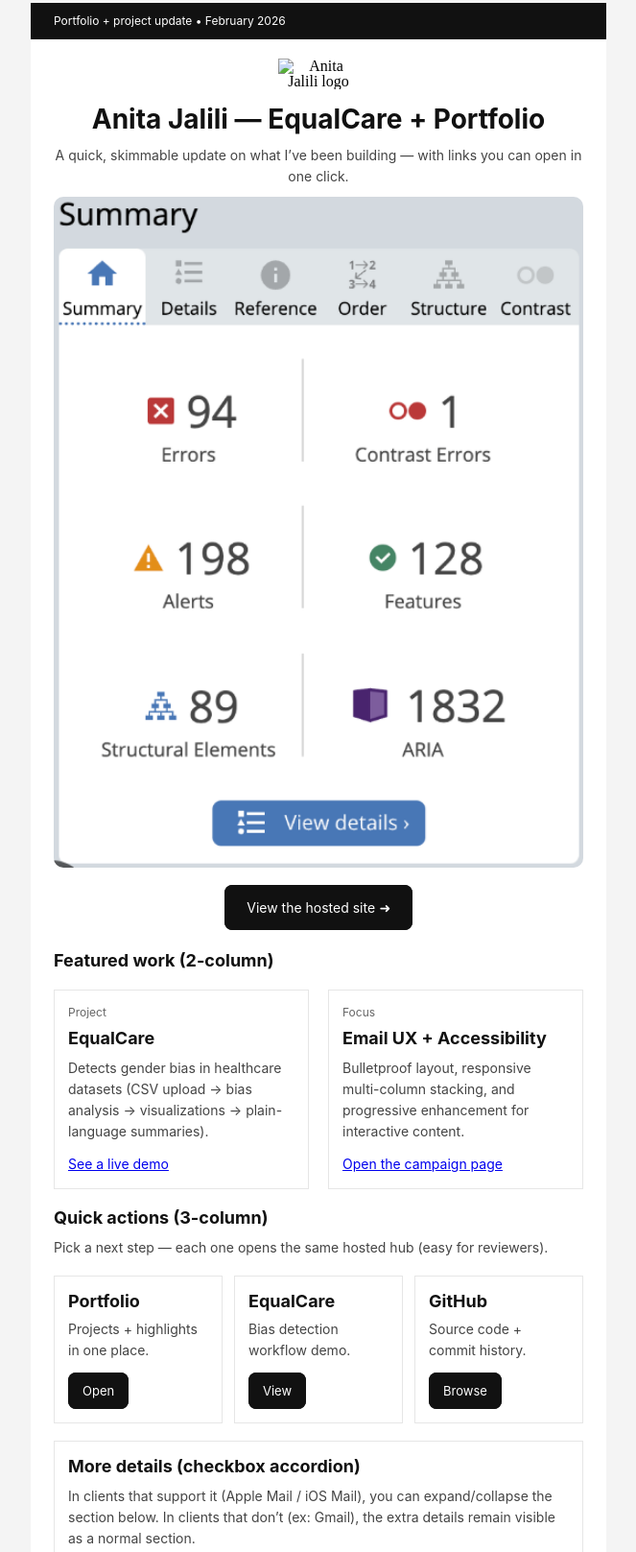
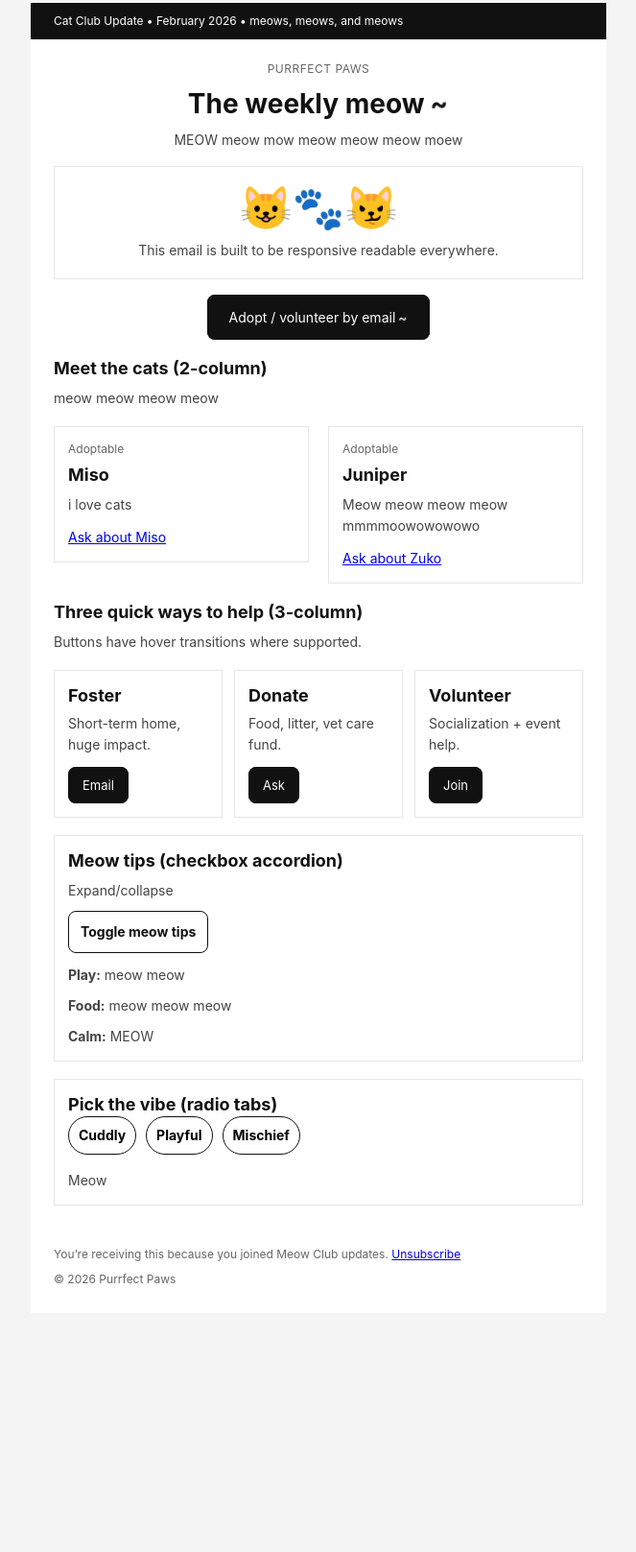
Before and after one commit to babyziba/CS545HW1, a plain HTML site: page index.html in a window 1280 px wide. Shown: the part 21-1638 px from the top of the page at 96% size, without its empty margins (308-971 px from the left). After the commit the page ends 1413 px from the top, so only its background shows below. Drawn offline with Linux system fonts and the light colour scheme.

Commit message:
Update index.html

```diff
--- a/index.html
+++ b/index.html
@@ -1,7 +1,7 @@
 <!DOCTYPE html>
 <html lang="en">
 <head>
-  <title>EqualCare + Portfolio — Quick Update</title>
+  <title>Meow meow meow</title>
   <meta http-equiv="Content-Type" content="text/html; charset=utf-8" />
   <meta name="viewport" content="width=device-width, initial-scale=1" />
   <meta http-equiv="X-UA-Compatible" content="IE=edge" />
@@ -27,7 +27,7 @@
       line-height: inherit !important;
     }
 
-    /* TYPOGRAPHY */
+    /* TYPOGRAPHY (student code: basic + readable, no gradients) */
     .text { font-family: Inter, Arial, Helvetica, sans-serif; }
     .h1 { font-size: 28px; line-height: 34px; }
     .h2 { font-size: 18px; line-height: 24px; }
@@ -41,19 +41,20 @@
     /* INTERACTIVE BUTTON + LINKS */
     .btn a { transition: background-color 180ms ease, border-color 180ms ease, color 180ms ease, letter-spacing 180ms ease; }
     .btn a:hover { background-color: #2b2b2b !important; letter-spacing: .4px; }
-
     .link { transition: color 160ms ease, text-decoration-thickness 160ms ease; }
     .link:hover { color: #111111 !important; text-decoration-thickness: 3px; }
 
-    /* KEYFRAMES ANIMATION (NO opacity/scale) */
-    @keyframes nudgeRight {
-      0%   { transform: translateX(0px); }
-      45%  { transform: translateX(3px); }
-      100% { transform: translateX(0px); }
+    /* KEYFRAMES ANIMATION */
+    @keyframes wiggleTail {
+      0%   { transform: rotate(0deg) translateX(0px); }
+      35%  { transform: rotate(6deg) translateX(2px); }
+      70%  { transform: rotate(-6deg) translateX(-2px); }
+      100% { transform: rotate(0deg) translateX(0px); }
     }
-    .arrow {
+    .tail {
       display: inline-block;
-      animation: nudgeRight 1.6s ease-in-out infinite;
+      transform-origin: 10% 50%;
+      animation: wiggleTail 1.4s ease-in-out infinite;
     }
 
     /* CHECKED-BOX ACCORDION */
@@ -82,6 +83,7 @@
       .stack-column-cell { display: block !important; width: 100% !important; max-width: 100% !important; }
       .stack-column-cell { padding-left: 0 !important; padding-right: 0 !important; }
       .center-on-mobile { text-align: center !important; }
+      .full-on-mobile { width: 100% !important; }
     }
   </style>
 </head>
@@ -100,39 +102,49 @@
           <tr>
             <td style="background-color:#111111; padding: 10px 24px;" class="pad">
               <p class="text small" style="margin:0; color:#ffffff;">
-                Portfolio + project update • February 2026
+                Cat Club Update • February 2026 • meows, meows, and meows
               </p>
             </td>
           </tr>
 
-          <!-- LOGO + HEADLINE -->
+          <!-- HEADLINE -->
           <tr>
-            <td align="center" style="padding: 20px 24px 10px 24px;" class="pad">
-              <img src="logo.jpeg" width="84" alt="Anita Jalili logo" style="display:block;" />
-              <h1 class="text h1" style="margin:14px 0 0 0; color:#111111;">
-                Anita Jalili — EqualCare + Portfolio
+            <td align="center" style="padding: 22px 24px 10px 24px;" class="pad">
+              <p class="text small" style="margin:0; color:#666666; letter-spacing: .5px;">PURRFECT PAWS</p>
+              <h1 class="text h1" style="margin:10px 0 0 0; color:#111111;">
+                The weekly meow <span class="tail" aria-hidden="true">~</span>
               </h1>
               <p class="text p" style="margin:10px 0 0 0; color:#444444;">
-                A quick, skimmable update on what I’ve been building — with links you can open in one click.
+                MEOW meow mow meow meow meow moew
               </p>
             </td>
           </tr>
 
-          <!-- HERO (REAL IMAGE FROM REPO) -->
+          <!-- HERO (NO PLACEHOLDER IMAGE: TEXT-BASED HERO) -->
           <tr>
-            <td align="center" style="padding: 0 24px 0 24px;" class="pad">
-              <img src="assets/web.png" width="552" alt="Web accessibility preview graphic" style="display:block; width:100%; max-width:552px; height:auto; border-radius: 10px;" />
+            <td align="center" style="padding: 6px 24px 0 24px;" class="pad">
+              <table role="presentation" width="100%" border="0" cellpadding="0" cellspacing="0" style="border:1px solid #e6e6e6; border-radius: 12px;">
+                <tr>
+                  <td align="center" style="padding: 18px 14px;">
+                    <p class="text" style="margin:0; font-size: 44px; line-height: 48px;">😺🐾😼</p>
+                    <p class="text p" style="margin:10px 0 0 0; color:#444444;">
+                      This email is built to be responsive  readable everywhere.
+                    </p>
+
+                  </td>
+                </tr>
+              </table>
             </td>
           </tr>
 
           <!-- CTA BUTTON -->
           <tr>
-            <td align="center" style="padding: 18px 24px 20px 24px;" class="pad">
+            <td align="center" style="padding: 16px 24px 18px 24px;" class="pad">
               <table role="presentation" border="0" cellpadding="0" cellspacing="0" align="center" class="btn">
                 <tr>
                   <td align="center" bgcolor="#111111" style="border-radius: 8px;">
                     <a
-                      href="https://babyziba.github.io/CS545HW1/"
+                      href="mailto:cats@purrfectpaws.club?subject=I%20want%20to%20help%20the%20cats!"
                       target="_blank"
                       style="
                         display: inline-block;
@@ -144,9 +156,9 @@
                         border-radius: 8px;
                         border: 1px solid #111111;
                       "
-                      aria-label="Open Anita Jalili hosted site"
+                      aria-label="Email Purrfect Paws to help the cats"
                     >
-                      View the hosted site <span class="arrow" aria-hidden="true">➜</span>
+                      Adopt / volunteer by email <span class="tail" aria-hidden="true">~</span>
                     </a>
                   </td>
                 </tr>
@@ -157,7 +169,8 @@
           <!-- TWO-COLUMN COMPONENT -->
           <tr>
             <td style="padding: 0 24px 8px 24px;" class="pad">
-              <h2 class="text h2" style="margin:0; color:#111111;">Featured work (2-column)</h2>
+              <h2 class="text h2" style="margin:0; color:#111111;">Meet the cats (2-column)</h2>
+              <p class="text p" style="margin:8px 0 0 0; color:#444444;">meow meow meow meow</p>
             </td>
           </tr>
 
@@ -170,13 +183,13 @@
                     <table role="presentation" border="0" cellpadding="0" cellspacing="0" width="100%" style="border:1px solid #e6e6e6; border-radius: 12px;">
                       <tr>
                         <td style="padding: 14px;">
-                          <p class="text small" style="margin:0; color:#666666;">Project</p>
-                          <p class="text h2" style="margin:6px 0 8px 0; color:#111111; font-weight:700;">EqualCare</p>
+                          <p class="text small" style="margin:0; color:#666666;">Adoptable</p>
+                          <p class="text h2" style="margin:6px 0 8px 0; color:#111111; font-weight:700;">Miso</p>
                           <p class="text p" style="margin:0; color:#444444;">
-                            Detects gender bias in healthcare datasets (CSV upload → bias analysis → visualizations → plain-language summaries).
+                            i love cats
                           </p>
                           <p class="text p" style="margin:12px 0 0 0;">
-                            <a class="link" href="https://babyziba.github.io/CS545HW1/" target="_blank" style="color:#0000EE; text-decoration: underline;">See a live demo</a>
+                            <a class="link" href="mailto:cats@purrfectpaws.club?subject=Adopt%20Miso" style="color:#0000EE; text-decoration: underline;">Ask about Miso</a>
                           </p>
                         </td>
                       </tr>
@@ -188,13 +201,13 @@
                     <table role="presentation" border="0" cellpadding="0" cellspacing="0" width="100%" style="border:1px solid #e6e6e6; border-radius: 12px;">
                       <tr>
                         <td style="padding: 14px;">
-                          <p class="text small" style="margin:0; color:#666666;">Focus</p>
-                          <p class="text h2" style="margin:6px 0 8px 0; color:#111111; font-weight:700;">Email UX + Accessibility</p>
+                          <p class="text small" style="margin:0; color:#666666;">Adoptable</p>
+                          <p class="text h2" style="margin:6px 0 8px 0; color:#111111; font-weight:700;">Juniper</p>
                           <p class="text p" style="margin:0; color:#444444;">
-                            Bulletproof layout, responsive multi-column stacking, and progressive enhancement for interactive content.
+                            Meow meow meow meow mmmmoowowowowo
                           </p>
                           <p class="text p" style="margin:12px 0 0 0;">
-                            <a class="link" href="https://babyziba.github.io/CS545HW1/" target="_blank" style="color:#0000EE; text-decoration: underline;">Open the campaign page</a>
+                            <a class="link" href="mailto:cats@purrfectpaws.club?subject=Adopt%20Juniper" style="color:#0000EE; text-decoration: underline;">Ask about Zuko</a>
                           </p>
                         </td>
                       </tr>
@@ -208,8 +221,8 @@
           <!-- THREE-COLUMN COMPONENT -->
           <tr>
             <td style="padding: 0 24px 8px 24px;" class="pad">
-              <h2 class="text h2" style="margin:0; color:#111111;">Quick actions (3-column)</h2>
-              <p class="text p" style="margin:8px 0 0 0; color:#444444;">Pick a next step — each one opens the same hosted hub (easy for reviewers).</p>
+              <h2 class="text h2" style="margin:0; color:#111111;">Three quick ways to help (3-column)</h2>
+              <p class="text p" style="margin:8px 0 0 0; color:#444444;">Buttons have hover transitions where supported.</p>
             </td>
           </tr>
 
@@ -220,12 +233,12 @@
                   <td class="stack-column-cell" width="33.33%" style="padding-right: 8px;">
                     <table role="presentation" width="100%" border="0" cellpadding="0" cellspacing="0" style="border:1px solid #e6e6e6; border-radius: 12px;">
                       <tr><td style="padding: 14px;">
-                        <p class="text h2" style="margin:0 0 6px 0; color:#111111; font-weight:700;">Portfolio</p>
-                        <p class="text p" style="margin:0 0 12px 0; color:#444444;">Projects + highlights in one place.</p>
+                        <p class="text h2" style="margin:0 0 6px 0; color:#111111; font-weight:700;">Foster</p>
+                        <p class="text p" style="margin:0 0 12px 0; color:#444444;">Short-term home, huge impact.</p>
                         <table role="presentation" border="0" cellpadding="0" cellspacing="0" class="btn">
                           <tr>
                             <td bgcolor="#111111" style="border-radius: 8px;">
-                              <a href="https://babyziba.github.io/CS545HW1/" target="_blank" style="display:inline-block; padding: 10px 14px; font-family: Inter, Arial, Helvetica, sans-serif; font-size: 13px; color:#ffffff; text-decoration:none; border-radius:8px; border:1px solid #111111;">Open</a>
+                              <a href="mailto:cats@purrfectpaws.club?subject=Foster%20interest" style="display:inline-block; padding: 10px 14px; font-family: Inter, Arial, Helvetica, sans-serif; font-size: 13px; color:#ffffff; text-decoration:none; border-radius:8px; border:1px solid #111111;">Email</a>
                             </td>
                           </tr>
                         </table>
@@ -236,12 +249,12 @@
                   <td class="stack-column-cell" width="33.33%" style="padding-left: 4px; padding-right: 4px;">
                     <table role="presentation" width="100%" border="0" cellpadding="0" cellspacing="0" style="border:1px solid #e6e6e6; border-radius: 12px;">
                       <tr><td style="padding: 14px;">
-                        <p class="text h2" style="margin:0 0 6px 0; color:#111111; font-weight:700;">EqualCare</p>
-                        <p class="text p" style="margin:0 0 12px 0; color:#444444;">Bias detection workflow demo.</p>
+                        <p class="text h2" style="margin:0 0 6px 0; color:#111111; font-weight:700;">Donate</p>
+                        <p class="text p" style="margin:0 0 12px 0; color:#444444;">Food, litter, vet care fund.</p>
                         <table role="presentation" border="0" cellpadding="0" cellspacing="0" class="btn">
                           <tr>
                             <td bgcolor="#111111" style="border-radius: 8px;">
-                              <a href="https://babyziba.github.io/CS545HW1/" target="_blank" style="display:inline-block; padding: 10px 14px; font-family: Inter, Arial, Helvetica, sans-serif; font-size: 13px; color:#ffffff; text-decoration:none; border-radius:8px; border:1px solid #111111;">View</a>
+                              <a href="mailto:cats@purrfectpaws.club?subject=Donation%20question" style="display:inline-block; padding: 10px 14px; font-family: Inter, Arial, Helvetica, sans-serif; font-size: 13px; color:#ffffff; text-decoration:none; border-radius:8px; border:1px solid #111111;">Ask</a>
                             </td>
                           </tr>
                         </table>
@@ -252,12 +265,12 @@
                   <td class="stack-column-cell" width="33.33%" style="padding-left: 8px;">
                     <table role="presentation" width="100%" border="0" cellpadding="0" cellspacing="0" style="border:1px solid #e6e6e6; border-radius: 12px;">
                       <tr><td style="padding: 14px;">
-                        <p class="text h2" style="margin:0 0 6px 0; color:#111111; font-weight:700;">GitHub</p>
-                        <p class="text p" style="margin:0 0 12px 0; color:#444444;">Source code + commit history.</p>
+                        <p class="text h2" style="margin:0 0 6px 0; color:#111111; font-weight:700;">Volunteer</p>
+                        <p class="text p" style="margin:0 0 12px 0; color:#444444;">Socialization + event help.</p>
                         <table role="presentation" border="0" cellpadding="0" cellspacing="0" class="btn">
                           <tr>
                             <td bgcolor="#111111" style="border-radius: 8px;">
-                              <a href="https://babyziba.github.io/CS545HW1/" target="_blank" style="display:inline-block; padding: 10px 14px; font-family: Inter, Arial, Helvetica, sans-serif; font-size: 13px; color:#ffffff; text-decoration:none; border-radius:8px; border:1px solid #111111;">Browse</a>
+                              <a href="mailto:cats@purrfectpaws.club?subject=Volunteer%20interest" style="display:inline-block; padding: 10px 14px; font-family: Inter, Arial, Helvetica, sans-serif; font-size: 13px; color:#ffffff; text-decoration:none; border-radius:8px; border:1px solid #111111;">Join</a>
                             </td>
                           </tr>
                         </table>
@@ -276,15 +289,14 @@
                 <tr>
                   <td style="padding: 14px;">
 
-                    <p class="text h2" style="margin:0; color:#111111; font-weight:700;">More details (checkbox accordion)</p>
+                    <p class="text h2" style="margin:0; color:#111111; font-weight:700;">Meow tips (checkbox accordion)</p>
                     <p class="text p" style="margin:8px 0 0 0; color:#444444;">
-                      In clients that support it (Apple Mail / iOS Mail), you can expand/collapse the section below.
-                      In clients that don’t (ex: Gmail), the extra details remain visible as a normal section.
+                      Expand/collapse
                     </p>
 
                     <!-- Checkbox + Label + Toggle Content -->
-                    <input class="cb" type="checkbox" id="more" checked />
-                    <label for="more" class="toggle-label text p" style="
+                    <input class="cb" type="checkbox" id="tips" checked />
+                    <label for="tips" class="toggle-label text p" style="
                       display:inline-block;
                       margin-top: 10px;
                       padding: 10px 12px;
@@ -293,7 +305,7 @@
                       color:#111111;
                       font-weight:700;
                     ">
-                      Toggle extra notes
+                      Toggle meow tips
                     </label>
 
                     <div class="toggle">
@@ -301,10 +313,13 @@
                         <tr>
                           <td style="padding-top: 12px;">
                             <p class="text p" style="margin:0 0 10px 0; color:#444444;">
-                              <strong>Why this email layout?</strong> It’s built with classic 600px tables + progressive enhancements (hover states, keyframes animation, and form-driven UI) that gracefully degrade in stricter clients.
+                              <strong>Play:</strong> meow meow
+                            </p>
+                            <p class="text p" style="margin:0 0 10px 0; color:#444444;">
+                              <strong>Food:</strong> meow meow meow
                             </p>
                             <p class="text p" style="margin:0; color:#444444;">
-                              <strong>Accessibility notes:</strong> descriptive alt text, sufficient contrast, and tap-friendly buttons with large padding.
+                              <strong>Calm:</strong> MEOW
                             </p>
                           </td>
                         </tr>
@@ -323,12 +338,10 @@
               <table role="presentation" width="100%" border="0" cellpadding="0" cellspacing="0" style="border:1px solid #e6e6e6; border-radius: 12px;">
                 <tr>
                   <td style="padding: 14px;">
-                    <p class="text h2" style="margin:0; color:#111111; font-weight:700;">Choose what to review (radio tabs)</p>
-                    <p class="text p" style="margin:8px 0 12px 0; color:#444444;">
-                      Works in clients that keep form elements + embedded CSS. Others will simply show the first panel.
-                    </p>
+                    <p class="text h2" style="margin:0; color:#111111; font-weight:700;">Pick the vibe (radio tabs)</p>
 
-                    <!-- Radios (checked by default) -->
+
+                    <!-- Radios -->
                     <input class="rb" type="radio" name="tabs" id="tab1" checked />
                     <input class="rb" type="radio" name="tabs" id="tab2" />
                     <input class="rb" type="radio" name="tabs" id="tab3" />
@@ -337,9 +350,9 @@
                     <table role="presentation" border="0" cellpadding="0" cellspacing="0" width="100%">
                       <tr>
                         <td align="left" class="center-on-mobile">
-                          <label for="tab1" class="text p" style="display:inline-block; margin: 0 6px 6px 0; padding: 8px 10px; border:1px solid #111111; border-radius: 999px; font-weight:700;" >EqualCare</label>
-                          <label for="tab2" class="text p" style="display:inline-block; margin: 0 6px 6px 0; padding: 8px 10px; border:1px solid #111111; border-radius: 999px; font-weight:700;" >Email UI</label>
-                          <label for="tab3" class="text p" style="display:inline-block; margin: 0 6px 6px 0; padding: 8px 10px; border:1px solid #111111; border-radius: 999px; font-weight:700;" >Accessibility</label>
+                          <label for="tab1" class="text p" style="display:inline-block; margin: 0 6px 6px 0; padding: 8px 10px; border:1px solid #111111; border-radius: 999px; font-weight:700;">Cuddly</label>
+                          <label for="tab2" class="text p" style="display:inline-block; margin: 0 6px 6px 0; padding: 8px 10px; border:1px solid #111111; border-radius: 999px; font-weight:700;">Playful</label>
+                          <label for="tab3" class="text p" style="display:inline-block; margin: 0 6px 6px 0; padding: 8px 10px; border:1px solid #111111; border-radius: 999px; font-weight:700;">Mischief</label>
                         </td>
                       </tr>
                     </table>
@@ -348,17 +361,17 @@
                     <div class="tabs">
                       <div class="tab-panel panel1">
                         <p class="text p" style="margin:0; color:#444444;">
-                          EqualCare focuses on practical bias detection: upload a dataset, run checks, and review visuals + summaries.
+                          Meow
                         </p>
                       </div>
                       <div class="tab-panel panel2">
                         <p class="text p" style="margin:0; color:#444444;">
-                          This template includes a 2-column and 3-column layout that stacks on mobile, plus hover + keyframes animation.
+                          Meow
                         </p>
                       </div>
                       <div class="tab-panel panel3">
                         <p class="text p" style="margin:0; color:#444444;">
-                          Accessible defaults: descriptive headings, readable type sizes, and links that remain distinct without relying on color alone.
+                          Meow
                         </p>
                       </div>
                     </div>
@@ -372,12 +385,11 @@
           <!-- FOOTER -->
           <tr>
             <td style="padding: 18px 24px 26px 24px;" class="pad">
-              <img src="assets/wave.png" width="552" alt="Decorative wave" style="display:block; width:100%; max-width:552px; height:auto;" />
-              <p class="text small" style="margin: 14px 0 0 0; color:#666666;">
-                You received this message because you requested a project update.
-                <a class="link" href="https://babyziba.github.io/CS545HW1/" target="_blank" style="color:#0000EE; text-decoration:underline;">Manage preferences</a>
+              <p class="text small" style="margin: 0; color:#666666;">
+                You’re receiving this because you joined Meow Club updates.
+                <a class="link" href="mailto:cats@purrfectpaws.club?subject=Unsubscribe" style="color:#0000EE; text-decoration:underline;">Unsubscribe</a>
               </p>
-              <p class="text small" style="margin: 8px 0 0 0; color:#666666;">© 2026 Anita Jalili</p>
+              <p class="text small" style="margin: 8px 0 0 0; color:#666666;">© 2026 Purrfect Paws</p>
             </td>
           </tr>
 
```
